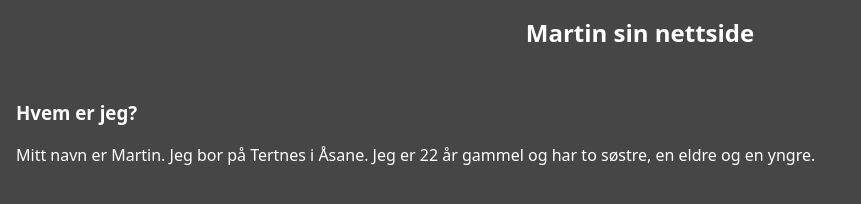
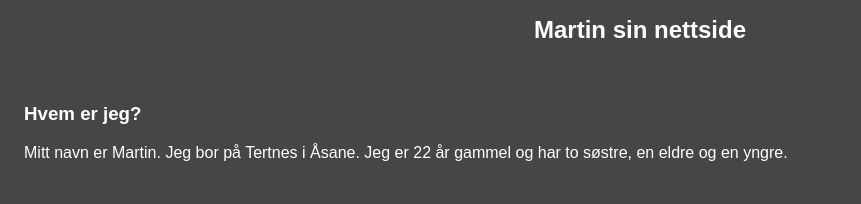
Before and after one commit to Martin-koder1/Kurs-Oppgave-1, a website: page index.html in a window 1280 px wide. Shown: the whole page, without its empty margins (0-861 px from the left). Drawn offline with Linux system fonts and the light colour scheme.

Commit message:
changed font type

```diff
--- a/index.html
+++ b/index.html
@@ -18,7 +18,7 @@
     <main>
       <h3>Hvem er jeg?</h3>
       <p>Mitt navn er Martin. Jeg bor på Tertnes i Åsane. Jeg er 22 år gammel og har to søstre, en eldre og en yngre.</p>
-
+      <p></p>
     </main>
     <footer></footer>
   </body>
--- a/styles.css
+++ b/styles.css
@@ -4,7 +4,7 @@
 
 body {
   margin: 0;
-  font-family: system-ui, sans-serif;
+  font-family: Arial, Helvetica, sans-serif;
   color: rgb(255, 255, 255);
   background-color: rgb(70, 70, 70);
 }
@@ -37,7 +37,7 @@ nav a[aria-current='page'] {
 }
 
 main {
-  padding: 1rem;
+  padding: 1.5rem;
 }
 
 h1 {
```
